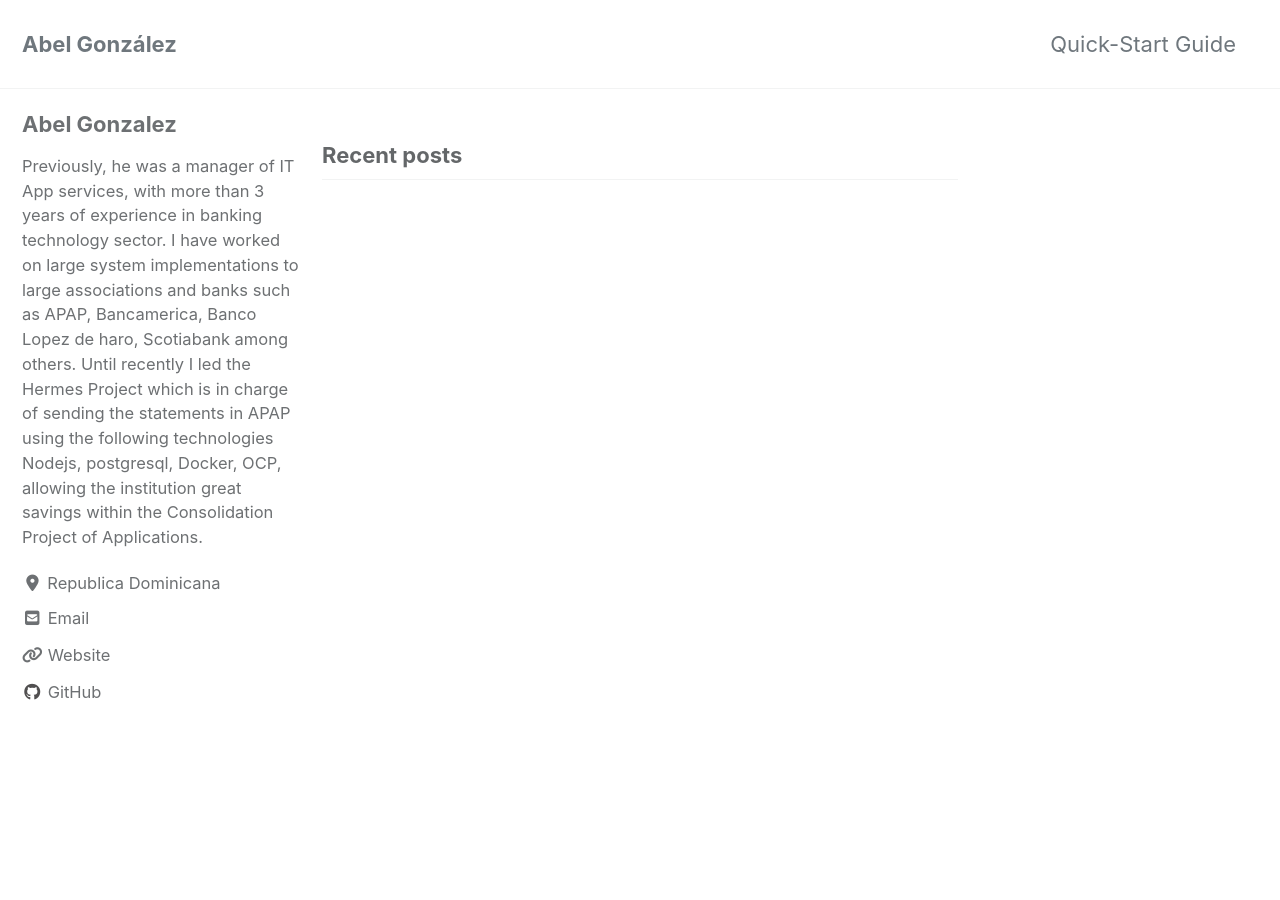
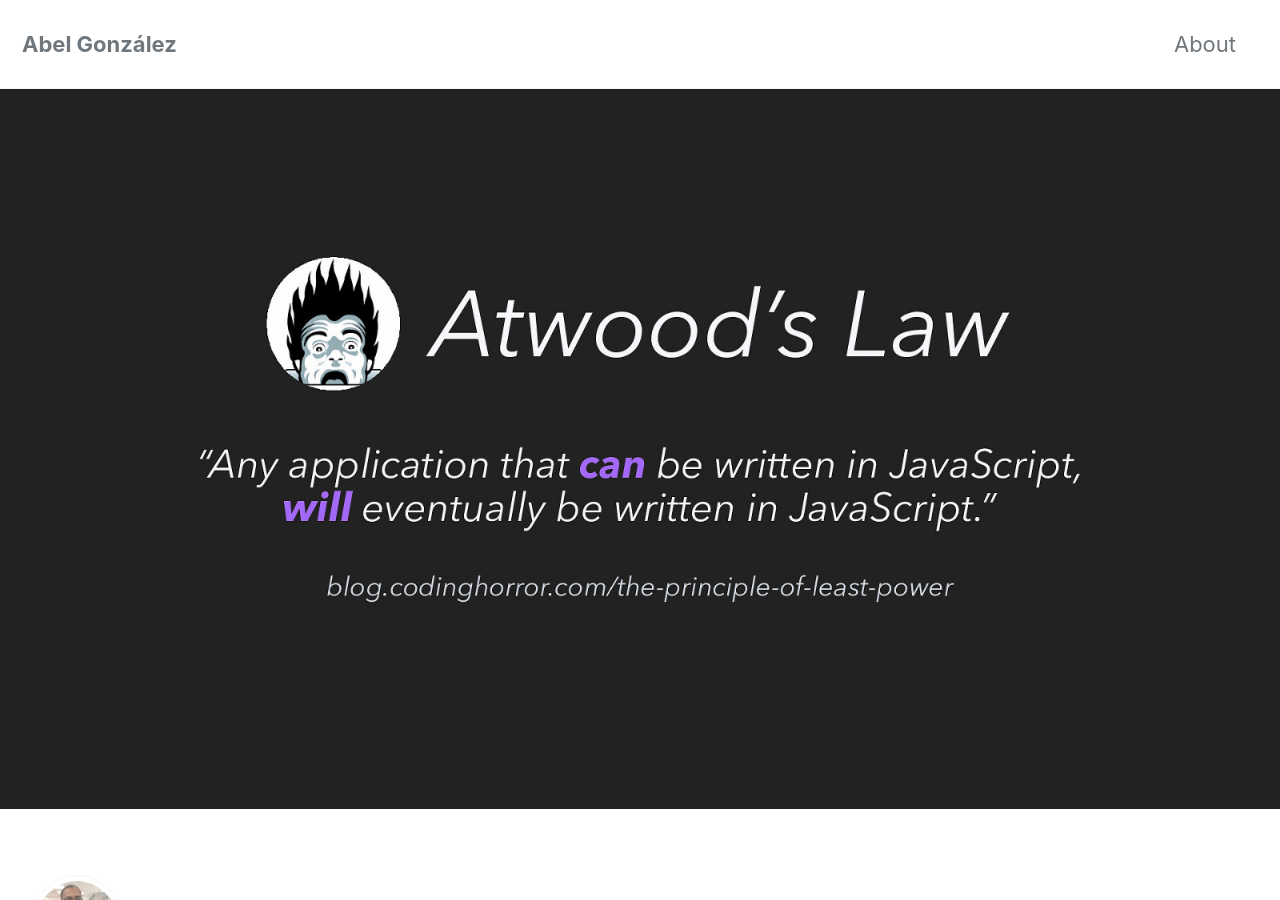
Before and after one commit to abelgonzalezr/abelgonzalezr.github.io, a Jekyll site: the page built from index.html, in a window 1280 px wide and 900 px high. Built offline with Jekyll 4.4.1, drawn with Linux system fonts in a browser that asks for light colours; cached includes are drawn as plain includes; nearby versions of some CDN libraries; the list of posts is cut into pages by our own code; some of the changed text lies outside the part shown.

Commit message:
last changes

```diff
--- a/_config.yml
+++ b/_config.yml
@@ -93,9 +93,9 @@
 
 # Site Author
 author:
-  name             : "Abel Gonzalez"
-  avatar           : # path of avatar image, e.g. "/assets/images/bio-photo.jpg"
-  bio              : "Previously, he was a manager of IT App services, with more than 3 years of experience in banking technology sector. I have worked on large system implementations to large associations and banks such as APAP, Bancamerica, Banco Lopez de haro, Scotiabank among others. Until recently I led the Hermes Project which is in charge of sending the statements in APAP using the following technologies Nodejs, postgresql, Docker, OCP, allowing the institution great savings within the Consolidation Project of Applications."
+  name             : "Abel González"
+  avatar           : "/images/bio-abel.png" # path of avatar image, e.g. "/assets/images/bio-photo.jpg"
+  bio              : "Previously, he was a manager of IT App services, with more than 3 years of experience in banking technology sector."
   location         : "Republica Dominicana"
   email            :
   links:
@@ -107,7 +107,7 @@
       url: "https://abelgr45.github.io/"
     - label: "Twitter"
       icon: "fab fa-fw fa-twitter-square"
-      # url: "https://twitter.com/"
+      url: "https://twitter.com/abelr19"
     - label: "Facebook"
       icon: "fab fa-fw fa-facebook-square"
       # url: "https://facebook.com/"
--- a/_data/navigation.yml
+++ b/_data/navigation.yml
@@ -1,7 +1,7 @@
 # main links
 main:
-  - title: "Quick-Start Guide"
-    url: https://mmistakes.github.io/minimal-mistakes/docs/quick-start-guide/
+  - title: "About"
+    url: /about/
   # - title: "About"
   #   url: https://mmistakes.github.io/minimal-mistakes/about/
   # - title: "Sample Posts"
--- a/index.html
+++ b/index.html
@@ -1,4 +1,6 @@
 ---
 layout: home
 author_profile: true
+header:
+    image: "/images/large-2.jpg"
 ---
```
Also changed, not shown: _pages/404.md (added, +6 -0 lines), _pages/about.md (added, +7 -0 lines), images/bio-abel.png (added), images/large-2.jpg (added).
